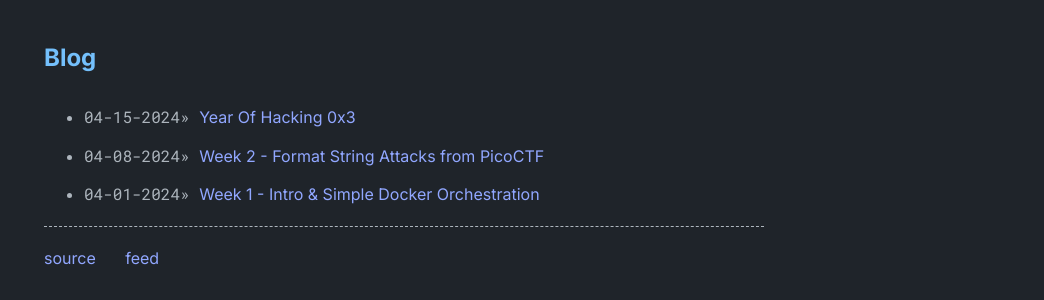
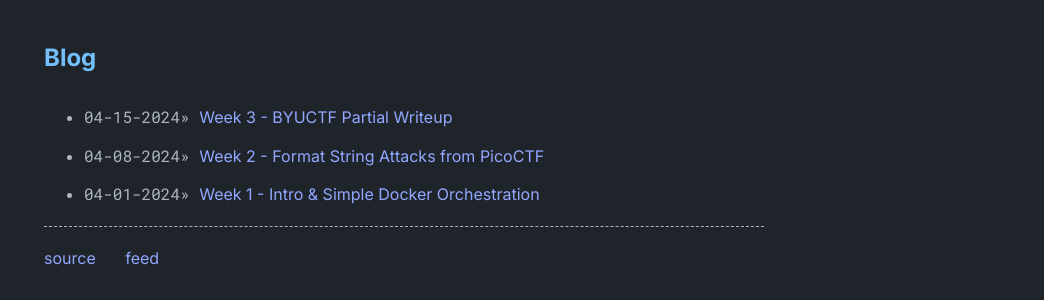
Before and after one commit to jake-mullins/jake-mullins.github.io, a Jekyll site: the page built from index.md, in a window 1280 px wide. Shown: the part 543-843 px from the top of the page, without its empty margins (236-1280 px from the left). Built offline with Jekyll 4.4.1, drawn with Linux system fonts in a browser that asks for light colours.

Commit message:
Update metadata for week 3

```diff
--- a/_posts/2024-04-15-Year-of-Hacking-0x3.md
+++ b/_posts/2024-04-15-Year-of-Hacking-0x3.md
@@ -1,3 +1,9 @@
+---
+layout: post
+title: Week 3 - BYUCTF Partial Writeup
+tags: [year-of-hacking, CTF, writeup]
+---
+
 This year, I participated in BYU's CTF. I finished a big chunk of the challenges, but I'm electing to only publish the writeups of 2 of the easier challenges, as most of these challenges will be used in the BYU's public CTF in May this year. I'm now running the CTF team here, and though I wasn't involved in putting on this particular event, I'm proud of the noticeable uptick in quality from last year, and I'm looking forward to helping apply these lessons in the future.
 
 [Dallin Kaufman](https://www.linkedin.com/in/kaufmand12/) and [Macen Bird](https://www.linkedin.com/in/macen-bird/) had the really interesting idea of creating a "Beginner" category, where you're allowed to work with anyone, including your competitors to learn the ropes of some typical CTF challenges. This addresses the biggest and most common gripe with CTFs: the Himalayan learning slope. I hope to see this kind of innovation in the future.
```
